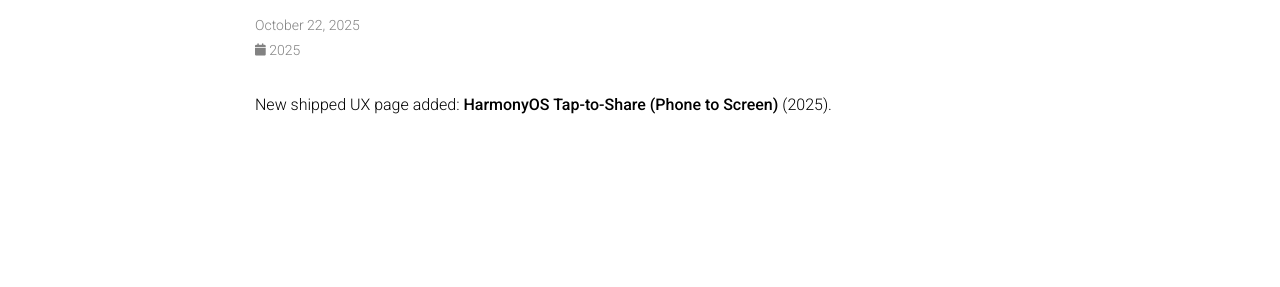
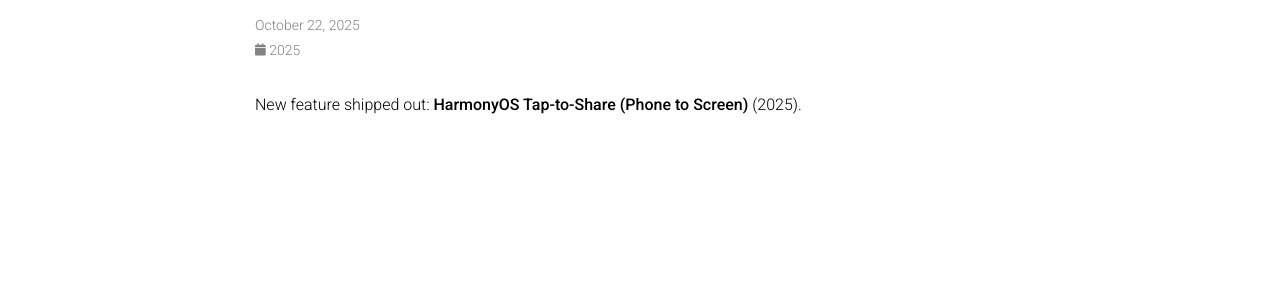
Before and after one commit to xuq/xuq.github.io, a Jekyll site: the page built from _news/announcement_4.md, in a window 1280 px wide. Shown: the part 146-433 px from the top of the page. Built offline with Jekyll 4.4.1, drawn with Linux system fonts in a browser that asks for light colours; comment, search, counter and statistics services are not loaded; a style sheet for code colours, icons or effects is not loaded.

Commit message:
Update homepage news phrasing for shipped features

```diff
--- a/_news/announcement_4.md
+++ b/_news/announcement_4.md
@@ -5,4 +5,4 @@
 related_posts: false
 ---
 
-New shipped UX page added: **HarmonyOS Tap-to-Share (Phone to Screen)** (2025).
+New feature shipped out: **HarmonyOS Tap-to-Share (Phone to Screen)** (2025).
```
Also changed, not shown: _news/announcement_5.md (+1 -1 lines).
